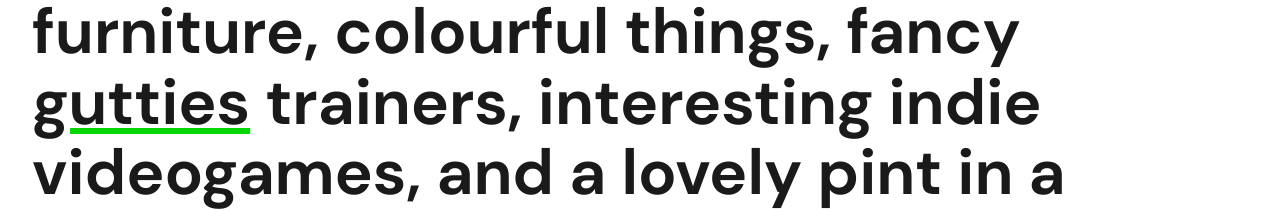
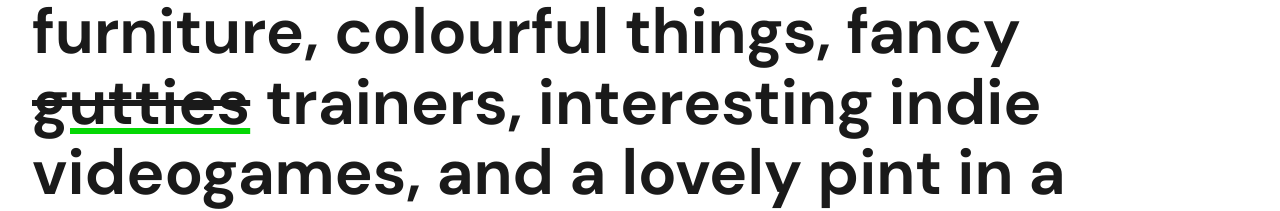
Before and after one commit to tommyp/tommyp.org, a SvelteKit app: page /about in a window 1280 px wide. Shown: the part 986-1197 px from the top of the page. Built offline with nearby package versions, Linux system fonts and the light colour scheme.

Commit message:
fix strike

```diff
--- a/src/routes/about/+page.svelte
+++ b/src/routes/about/+page.svelte
@@ -16,9 +16,8 @@
 
 		<p>
 			I also like art, design, brutalism, mid-century modern architechure and furniture, colourful
-			things, fancy <strikethorugh
-				><a href="https://www.urbandictionary.com/define.php?term=gutties">gutties</a
-				></strikethorugh
+			things, fancy <s
+				><a href="https://www.urbandictionary.com/define.php?term=gutties">gutties</a></s
 			> trainers, interesting indie videogames, and a lovely pint in a lovely pub.
 		</p>
 	</article>
```
